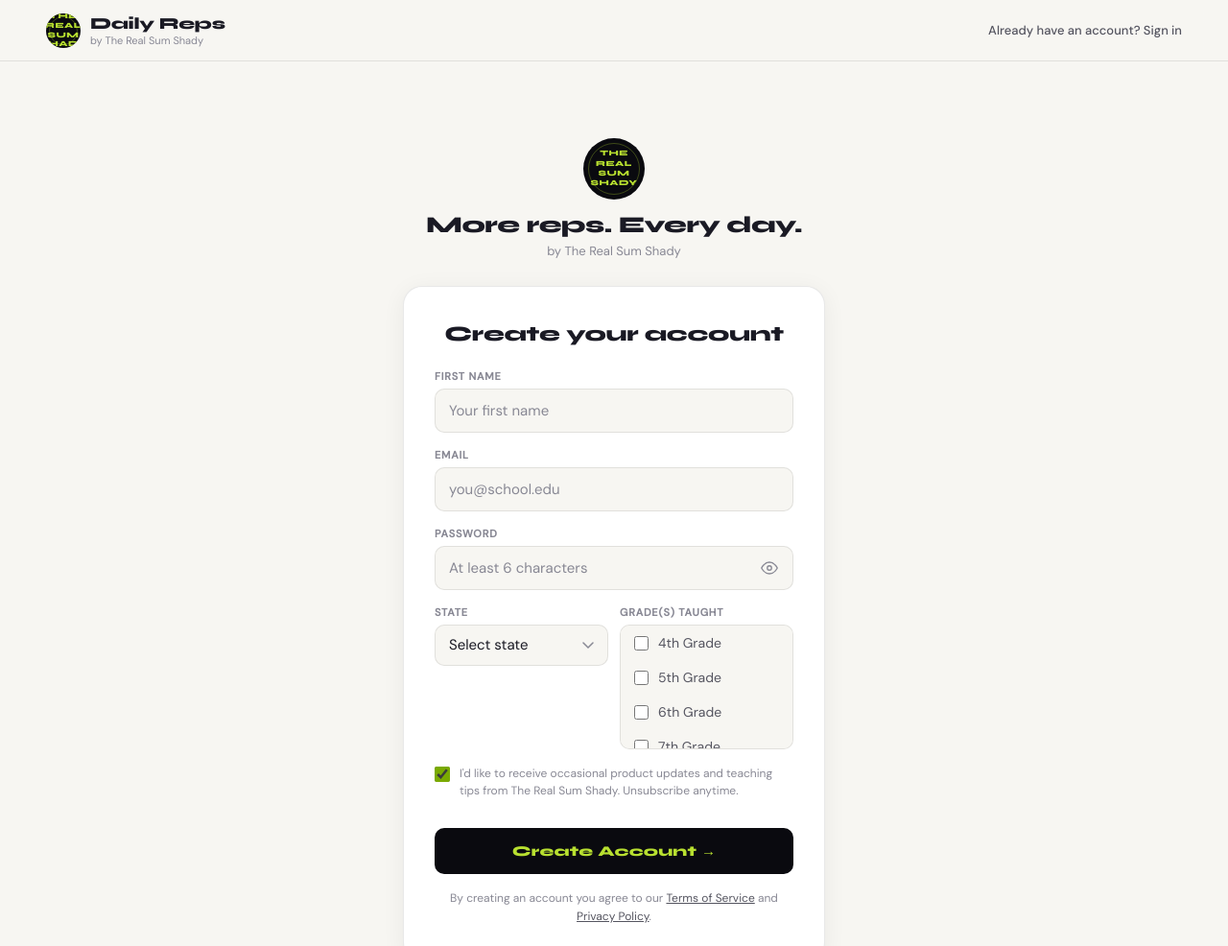
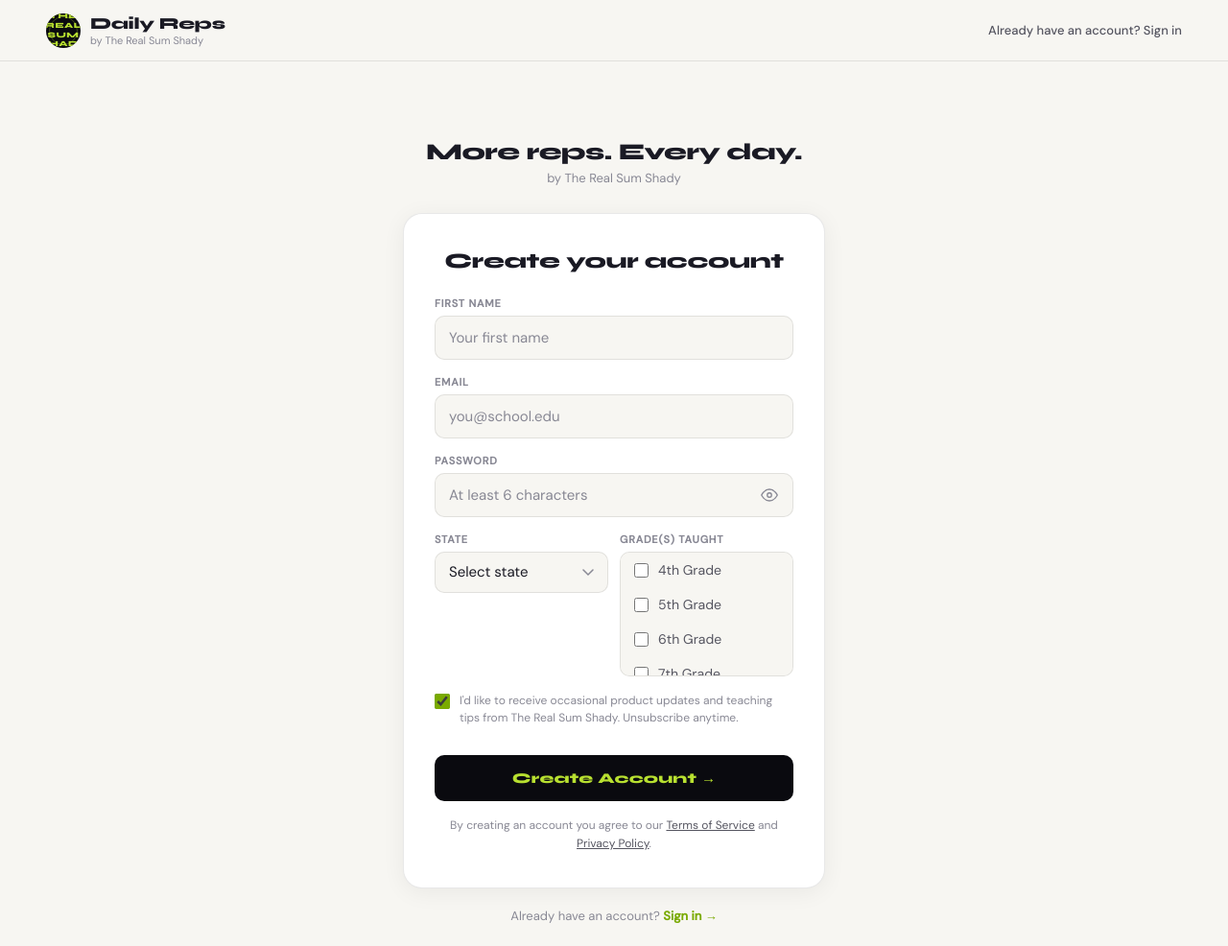
Before and after one commit to misaelcalleja2-creator/revealarts, a website: page signup.html in a window 1280 px wide. Shown: the top 986 px of the page at 96% size. Drawn offline with Linux system fonts and the light colour scheme.

Commit message:
Add files via upload

```diff
--- a/signup.html
+++ b/signup.html
@@ -195,7 +195,6 @@ select option { color: var(--text); }
 
 <div class="page-wrap">
   <div class="brand-block">
-    <div class="brand-circle">THE<br>REAL<br>SUM<br>SHADY</div>
     <div class="brand-title">More reps. Every day.</div>
     <div class="brand-sub">by The Real Sum Shady</div>
   </div>
```
